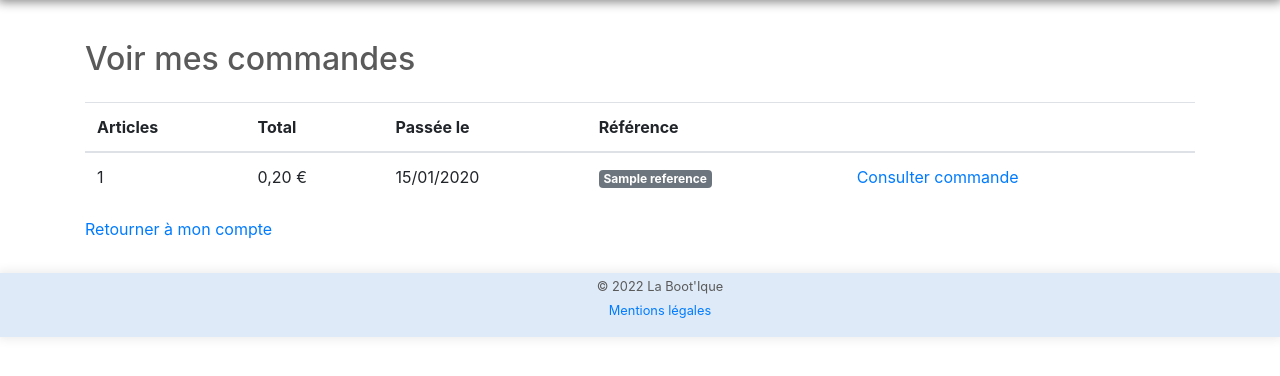
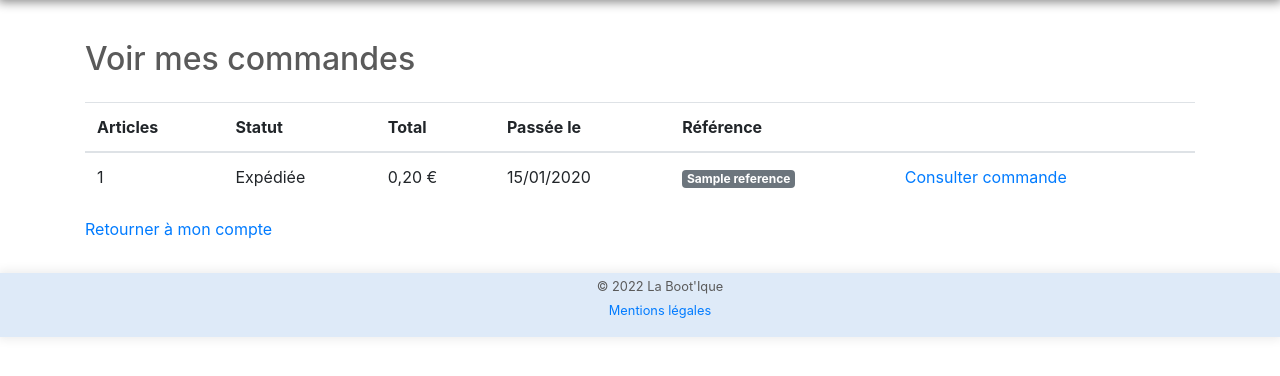
Before and after one commit to oscaraksoy/ecommerce-symfony, a Symfony app: template templates/account/orders.html.twig in a window 1280 px wide. Shown: the part 56-432 px from the top of the page. Run offline with Twig, Linux system fonts and the light colour scheme; the template is opened without the code that fills it: most values are stand-ins (such as "Sample title", 1, 10 or a date in 2020); some libraries are stand-ins or nearby versions.

Commit message:
order state display

```diff
--- a/templates/account/order.html.twig
+++ b/templates/account/order.html.twig
@@ -7,6 +7,10 @@
     <hr>
     <p>
         <b>Commande passée le :</b> {{order.createdAt|date('d/m/Y')}} <br>
+        <b>Statut:</b> {{
+            order.state == 1 ? 'Paiment accepté' :
+            order.state == 2 ? 'En préparation' : 'Expédiée'
+        }}<br>
         <b>Référence : </b><span>{{order.reference}}</span><br>
         <b>Transporteur:</b> {{order.carrierName}}<br>
     </p>
--- a/templates/account/orders.html.twig
+++ b/templates/account/orders.html.twig
@@ -9,6 +9,7 @@
             <thead>
                 <tr>
                     <th scope="col">Articles</th>
+                    <th scope="col">Statut</th>
                     <th scope="col">Total</th>
                     <th scope="col">Passée le </th>
                     <th scope="col">Référence</th>
@@ -19,6 +20,10 @@
                 {% for order in orders %}
                     <tr>
                         <td>{{order.totalQuantity}}</td>
+                        <td>{{
+                            order.state == 1 ? 'Paiment accepté' :
+                            order.state == 2 ? 'En préparation' : 'Expédiée'
+                        }}</td>
                         <td>{{((order.carrierPrice + order.total) / 100)|number_format(2,',','.') }} €</td>
                         <td>{{order.createdAt|date('d/m/Y')}}</td>
                         <td><span class="badge badge-secondary">{{order.reference}}</span></td>
```
Also changed, not shown: src/Controller/Admin/OrderCrudController.php (+2 -6 lines).
